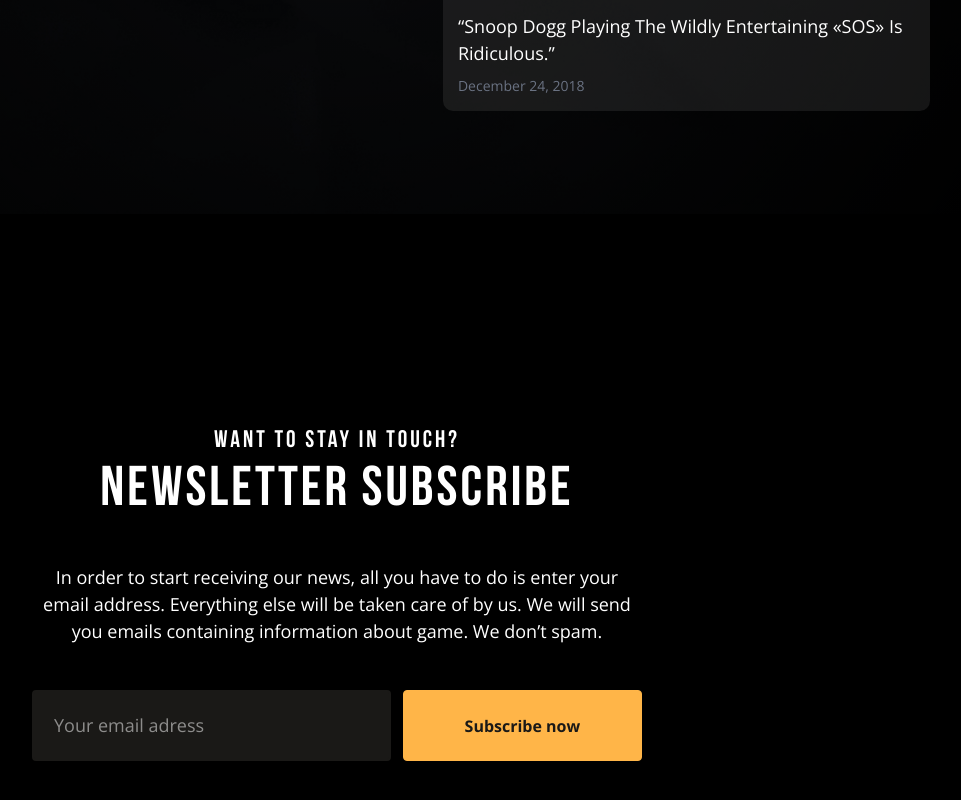
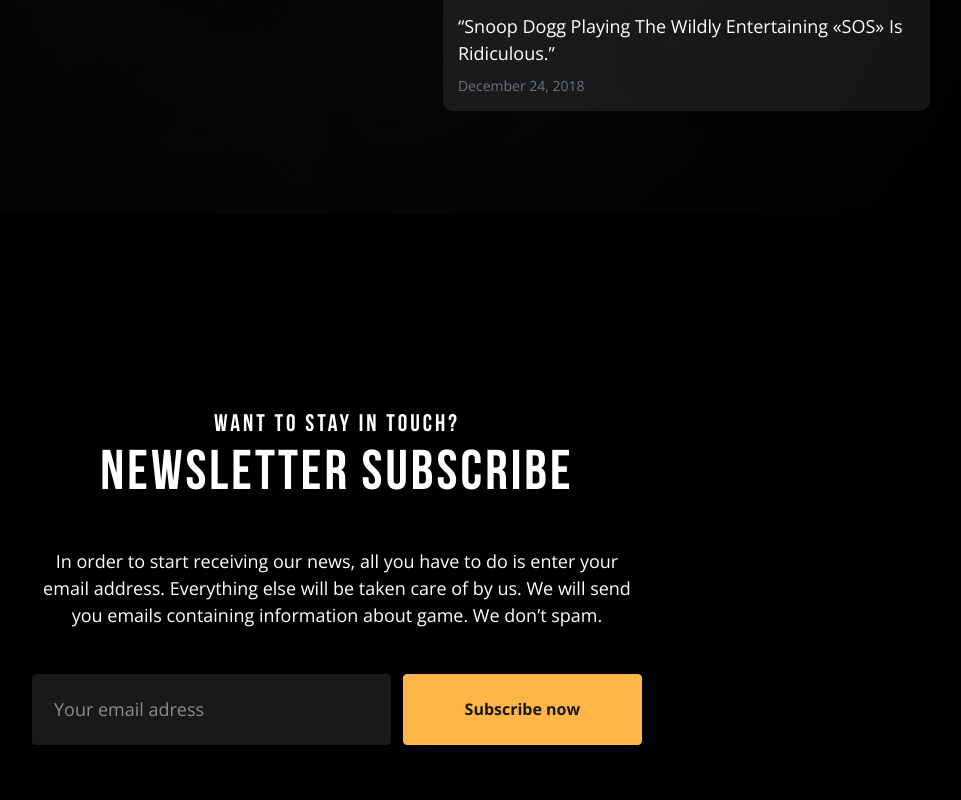
Before and after one commit to execute-e/sos-game, a React (Vite) app: page / in a window 1280 px wide. Shown: the part 3786-4586 px from the top of the page, without its empty margins (303-1264 px from the left). Built offline with nearby package versions, Linux system fonts and the light colour scheme.

Commit message:
adaptive for newsletter

```diff
--- /dev/null
+++ b/src/modules/Footer/Footer.tsx
@@ -0,0 +1,9 @@
+const Footer = () => {
+    return (
+        <footer>
+
+        </footer>
+    );
+};
+
+export default Footer;
--- a/src/modules/Newsletter/Newsletter.tsx
+++ b/src/modules/Newsletter/Newsletter.tsx
@@ -40,7 +40,7 @@
       aria-labelledby="newsletter-title"
       aria-describedby="newsletter-description"
       className="bg-black min-h-screen bg-no-repeat bg-cover bg-center text-center text-white justify-center flex items-center">
-      <div className="c flex flex-col gap-y-[45px] md:w-1/2">
+      <div className="c flex flex-col md:gap-y-[45px] gap-y-5 md:w-2/3 lg:w-1/2 mt-[50px]">
         <div className="flex flex-col gap-y-2.5 font-accent leading-none">
           <h3 className="text-[18px] md:text-[24px]">{t('newsletter.subtitle')}</h3>
           <h2 id="newsletter-title" className="text-[33px] md:text-[56px]">
@@ -59,7 +59,7 @@
             <label htmlFor="newsletter-email" className="sr-only">
               {t('newsletter.form.emailPlaceholder')}
             </label>
-            <div className="grid grid-cols-[6fr_4fr] gap-x-3 w-full">
+            <div className="grid lg:grid-cols-[6fr_4fr] grid-cols-1 grid-rows-2 gap-x-3 gap-y-3 w-full">
               <input
                 type="email"
                 id="newsletter-email"
@@ -76,7 +76,7 @@
 
               <button
                 type="submit"
-                className="cursor-pointer text-dark hover:text-white bg-orange md:p-[15px] p-[5px] text-[12px] sm:text-[14px] md:text-[16px] font-bold rounded hover:bg-transparent border-orange border transition-colors">
+                className="cursor-pointer text-dark hover:text-white bg-orange p-[15px] text-[16px] font-bold rounded hover:bg-transparent border-orange border transition-colors">
                 {t('newsletter.form.submit')}
               </button>
             </div>
```
